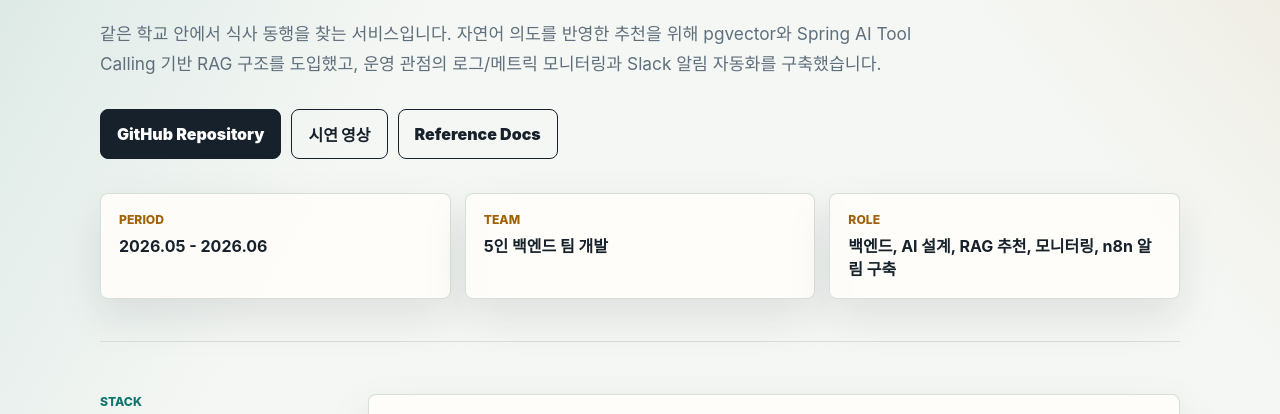
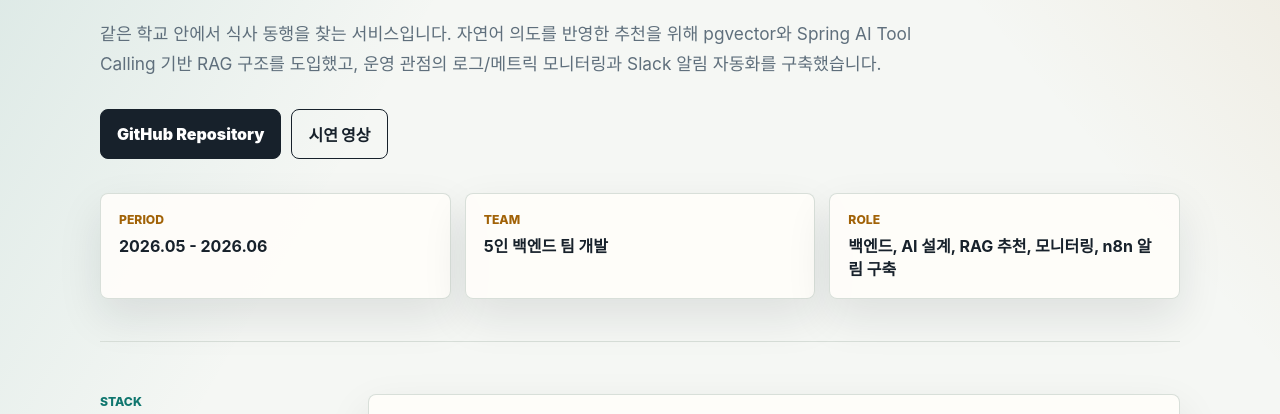
Before and after one commit to godchm/godchm.github.io, an Astro site: page /projects/hankkipot in a window 1280 px wide. Shown: the part 322-736 px from the top of the page. Built offline with nearby package versions, Linux system fonts and the light colour scheme; Astro itself is replaced by a stand-in of ours.

Commit message:
이력서 9차

```diff
--- a/src/pages/projects/[slug].astro
+++ b/src/pages/projects/[slug].astro
@@ -32,7 +32,6 @@ const { project } = Astro.props;
         <div class="hero-actions" aria-label="프로젝트 외부 링크">
           <a class="primary-action" href={project.github}>GitHub Repository</a>
           {project.demo && <a href={project.demo.url}>시연 영상</a>}
-          {project.docs?.[0] && <a href={project.docs[0].url}>Reference Docs</a>}
         </div>
         <div class="meta">
           <div>
```
